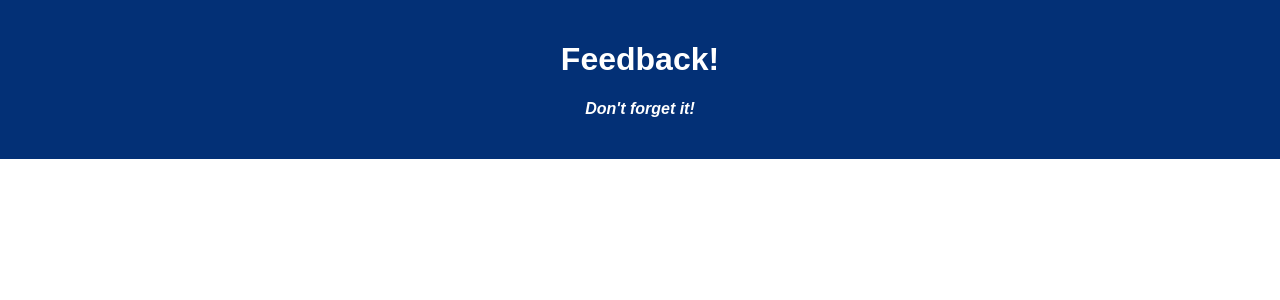
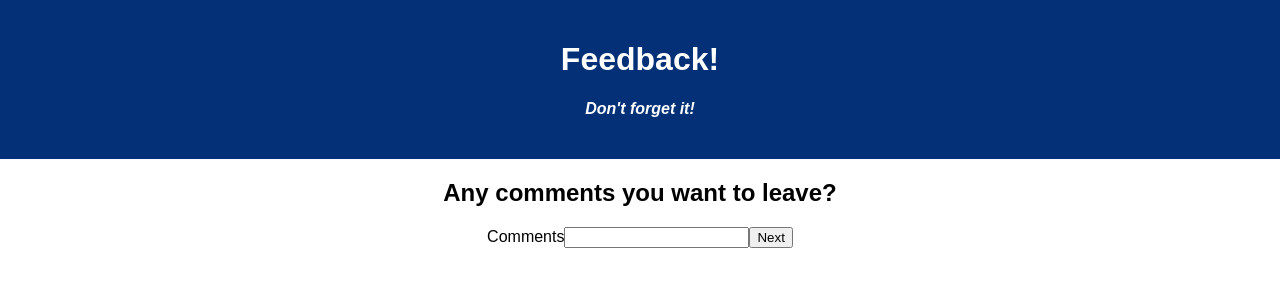
Before and after one commit to bntracy/weekend-redux-feedback-loop, a React (Vite) app: page /#/comments in a window 1280 px wide. Shown: the top 300 px of the page. Built offline with nearby package versions, Linux system fonts and the light colour scheme.

Commit message:
comments page done

```diff
--- a/src/components/Comments/Comments.jsx
+++ b/src/components/Comments/Comments.jsx
@@ -1,5 +1,32 @@
+import { useState } from 'react';
+import { useHistory } from 'react-router-dom';
+import { useDispatch } from 'react-redux';
+
 function Comments() {
-    return <></>;
+    const [commentsInput, setCommentsInput] = useState('');
+    const dispatch = useDispatch();
+    const history = useHistory();
+
+    const handleClick = () => {
+        dispatch({
+            type: 'COMMENTSTEXT_STORE',
+            payload: commentsInput
+        });
+        history.push('/review');
+    }
+
+    return <>
+        <h2>Any comments you want to leave?</h2>
+        <label htmlFor="comments-input">Comments</label>
+        <input
+            id="comments-input"
+            type="text"
+            data-testid="input"
+            value={commentsInput}
+            onChange={event=>setCommentsInput(event.target.value)}
+        />
+        <button data-testid="next" onClick={handleClick}>Next</button>
+    </>;
 }
 
 export default Comments;
--- a/src/store.js
+++ b/src/store.js
@@ -23,6 +23,9 @@ const supportNum = (state = 0, action) => {
 }
 
 const commentsText = (state = '', action) => {
+    if (action.type === 'COMMENTSTEXT_STORE') {
+        return action.payload;
+    }
     return state;
 }
 
```
